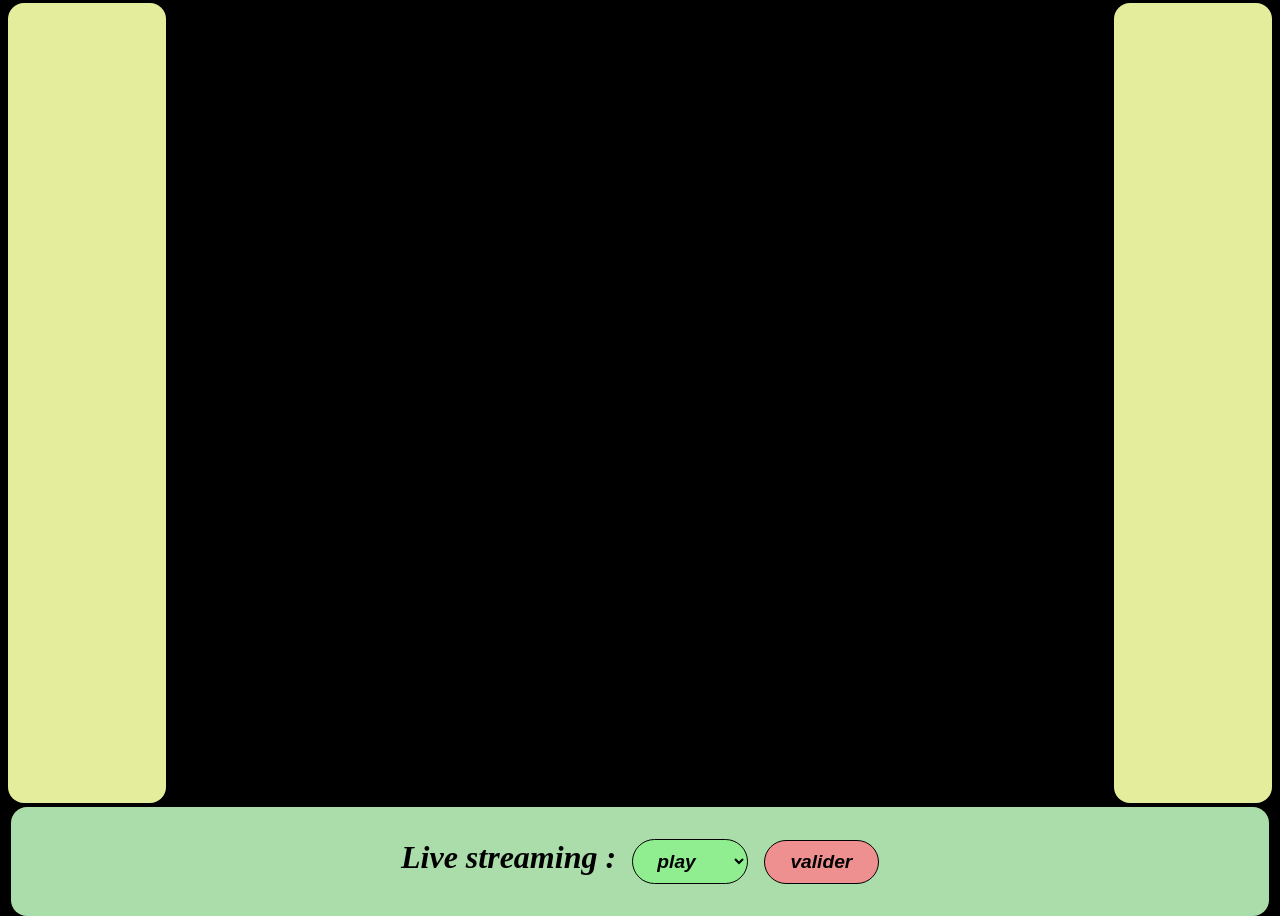
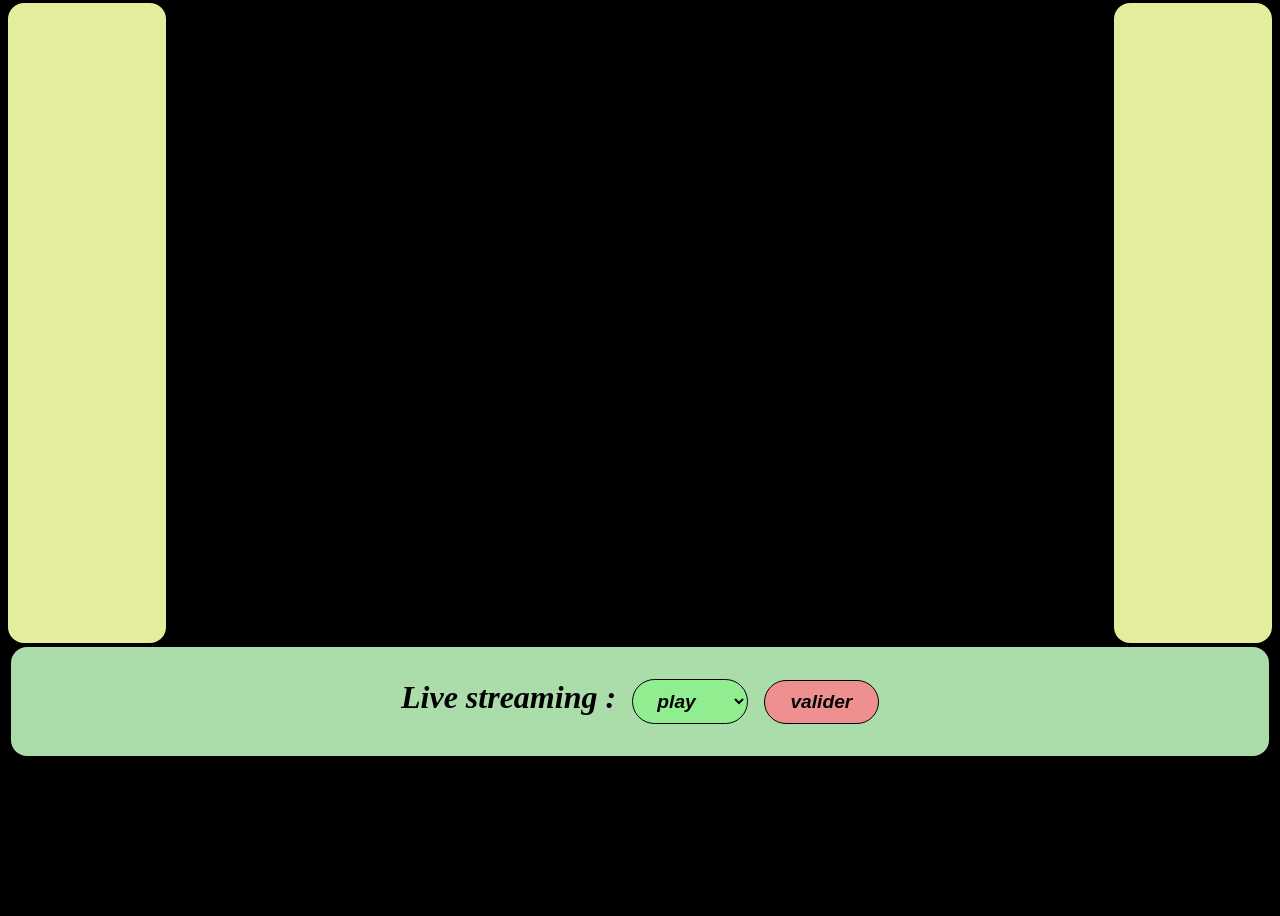
Before and after one commit to weedmanu/Camera-pi-LiveStream, a PHP site: page / in a window 1280 px wide. Shown: the part 98-1014 px from the top of the page. After the commit the page ends 854 px from the top, so only its background shows below. Run offline with PHP 8.4, Linux system fonts and the light colour scheme; data that the repository does not hold is empty.

Commit message:
nouveau fichier : install.sh 	modifié :         stream/LiveStream/index.css 	modifié :         stream/play.sh

```diff
--- a/stream/LiveStream/index.css
+++ b/stream/LiveStream/index.css
@@ -16,8 +16,8 @@
 
 #cam {
 	width:100%;
-	height: 50em;
-	margin-top: 3em;
+	height: 40em;
+	margin-top: 1em;
 	border:none;
 	}
 
@@ -93,7 +93,6 @@ input#submit {
 	main {
 		background-color: black ;
 		flex: 1; /* Force l'étirement */
-		overflow: auto; /* scrolling de la div */
 		order: 2 ;/* position */
 		width:80%;
 		padding: 1em;
@@ -133,5 +132,5 @@ input#submit {
 
 	/* et on s'arrange pour que le contenu (ligne 2) prenne toute la place */
 	#content {
-		height: 100%
+		height: 80%
 	}
```
Also changed, not shown: 2 other files.
